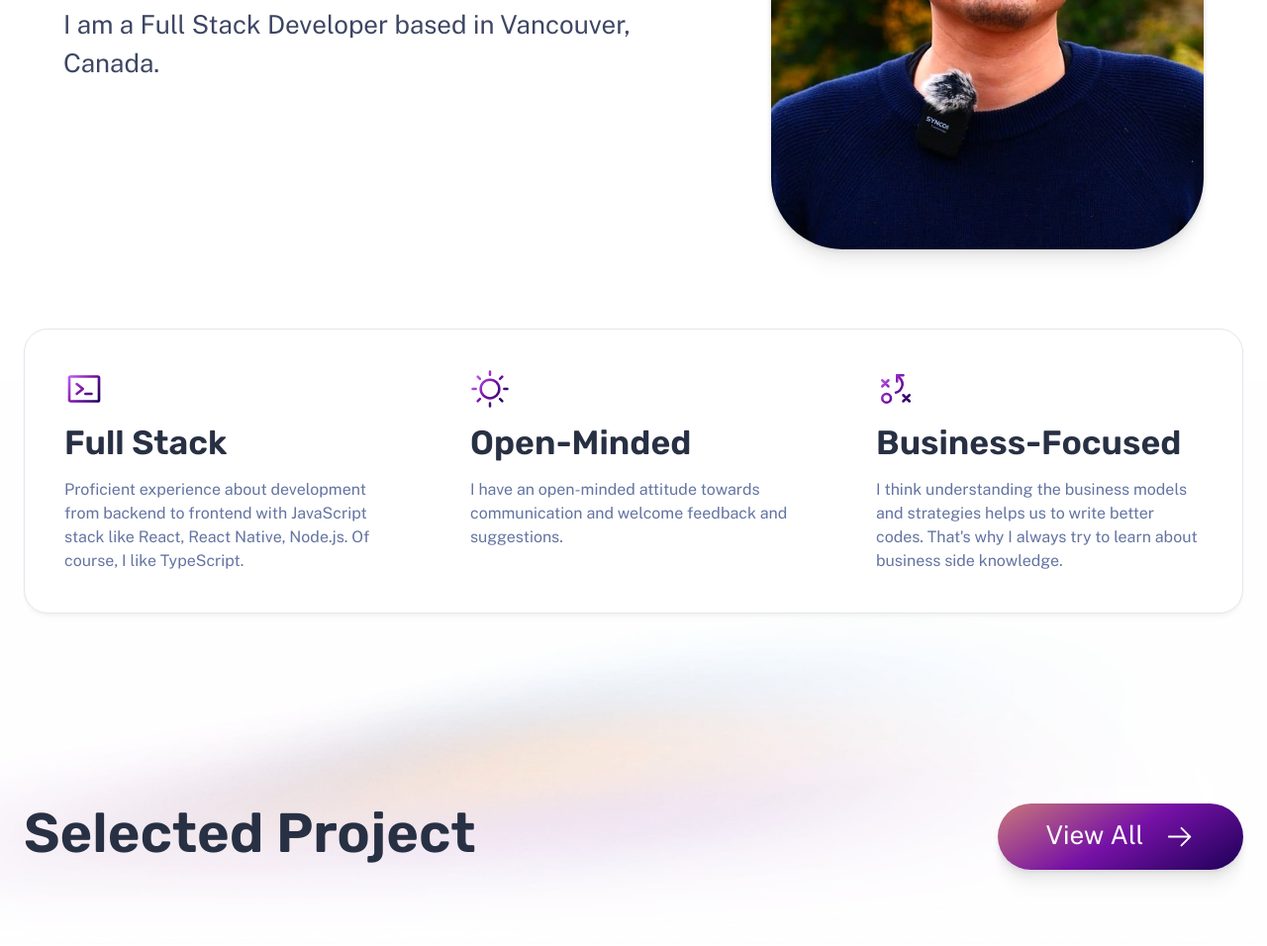
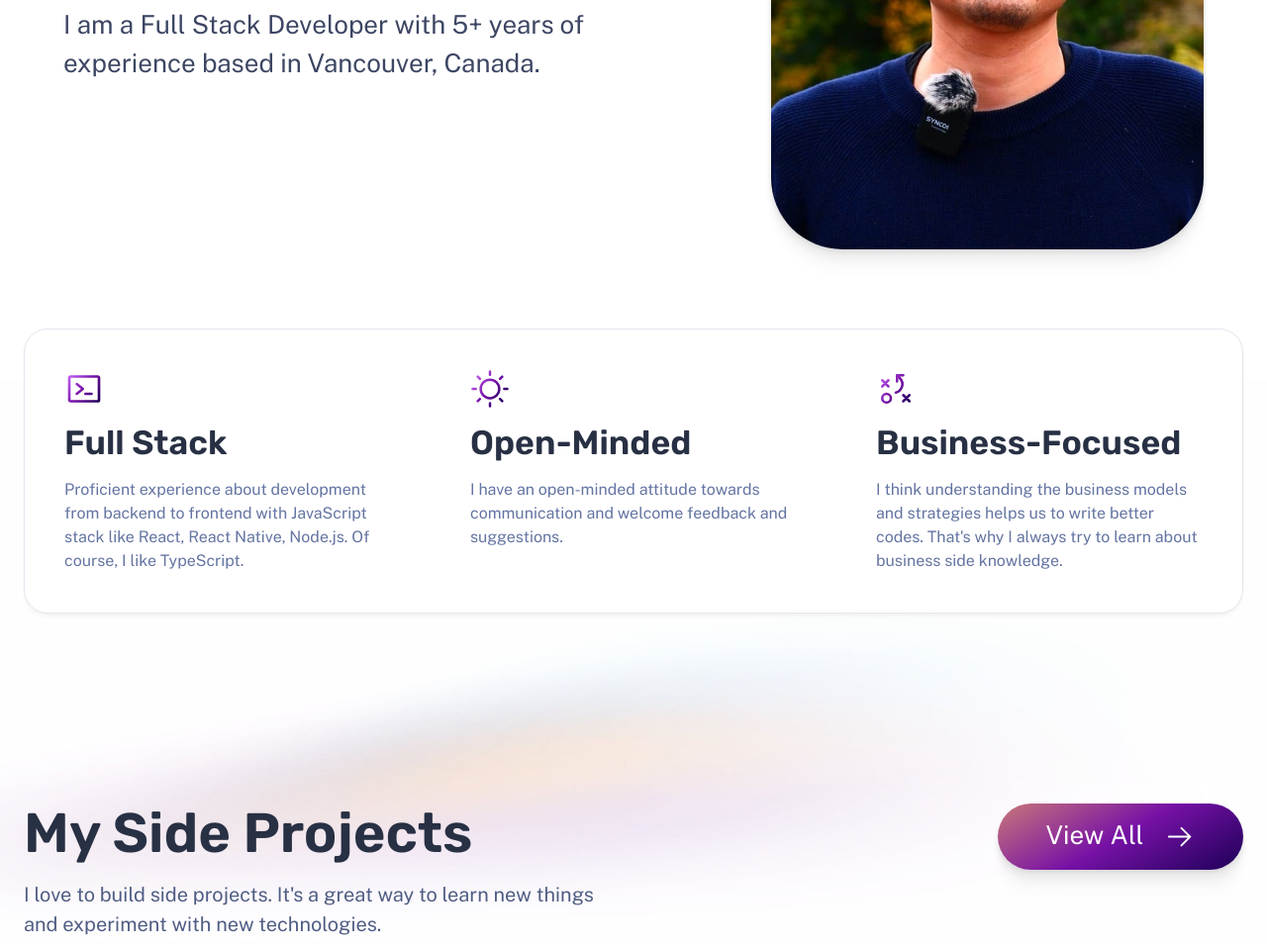
Before and after one commit to Spice-Z/portfolio-me, an Astro site: page / in a window 1280 px wide. Shown: the part 515-1471 px from the top of the page at 99% size. Built offline with nearby package versions, Linux system fonts and the light colour scheme; Astro itself is replaced by a stand-in of ours.

Commit message:
fix: description

```diff
--- a/src/pages/index.astro
+++ b/src/pages/index.astro
@@ -23,7 +23,7 @@ const projects = (await getCollection("project"))
       <header class="hero">
         <Hero
           title="Hello, my name is Yugo Ogura"
-          tagline="I am a Full Stack Developer based in Vancouver, Canada."
+          tagline="I am a Full Stack Developer with 5+ years of experience based in Vancouver, Canada."
           align="start"
         />
         <img
@@ -40,7 +40,11 @@ const projects = (await getCollection("project"))
     <main class="wrapper stack gap-20 lg:gap-48">
       <section class="section with-background with-cta">
         <header class="section-header stack gap-2 lg:gap-4">
-          <h3>Selected Project</h3>
+          <h3>My Side Projects</h3>
+          <p>
+            I love to build side projects. It's a great way to learn new things
+            and experiment with new technologies.
+          </p>
         </header>
 
         <div class="gallery">
--- a/src/pages/project.astro
+++ b/src/pages/project.astro
@@ -14,13 +14,13 @@ const projects = (await getCollection("project")).sort(
 ---
 
 <BaseLayout
-  title="My Project | Yugo Ogura"
+  title="My Side Project | Yugo Ogura"
   description="Learn about Yugo Ogura's most recent projects"
 >
   <div class="stack gap-20">
     <main class="wrapper stack gap-8">
       <Hero
-        title="My Projects"
+        title="My Side Projects"
         tagline="I enjoy building things that make people's lives easier in my side projects."
         align="start"
       />
```
